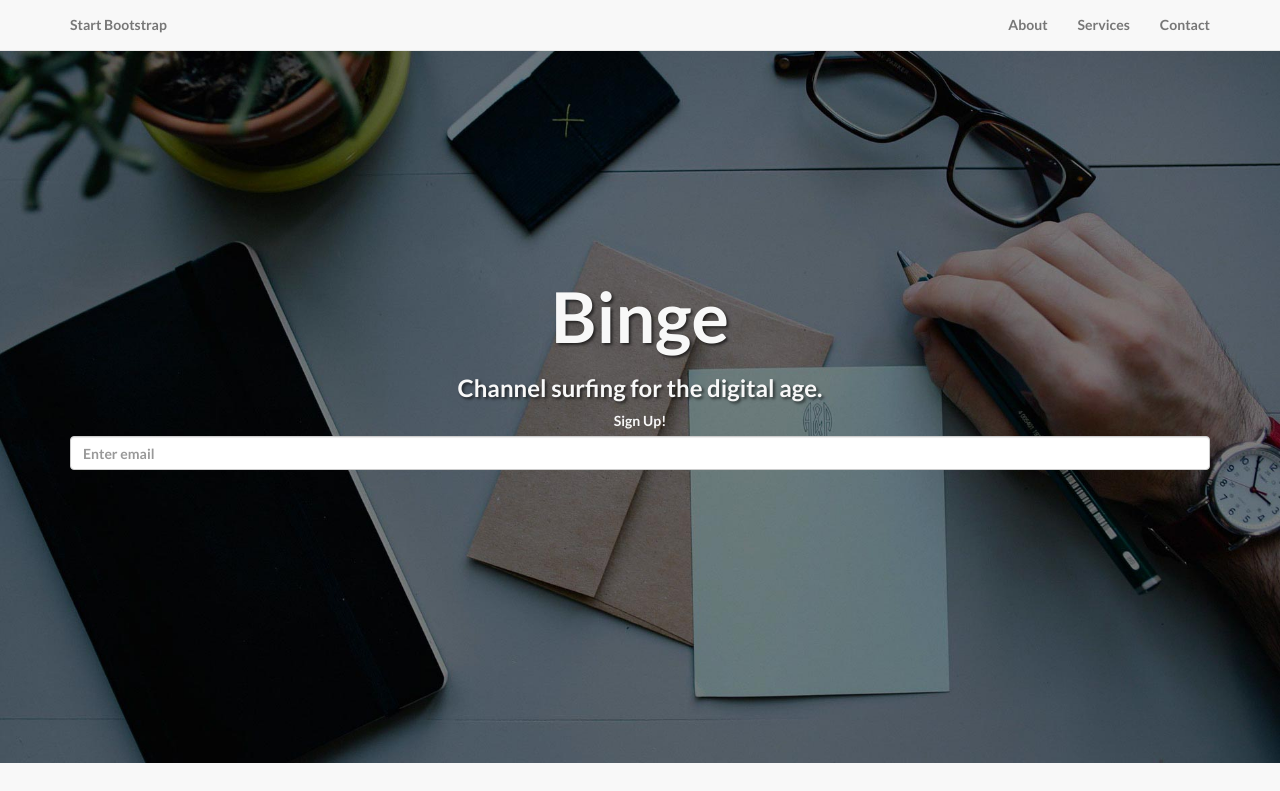
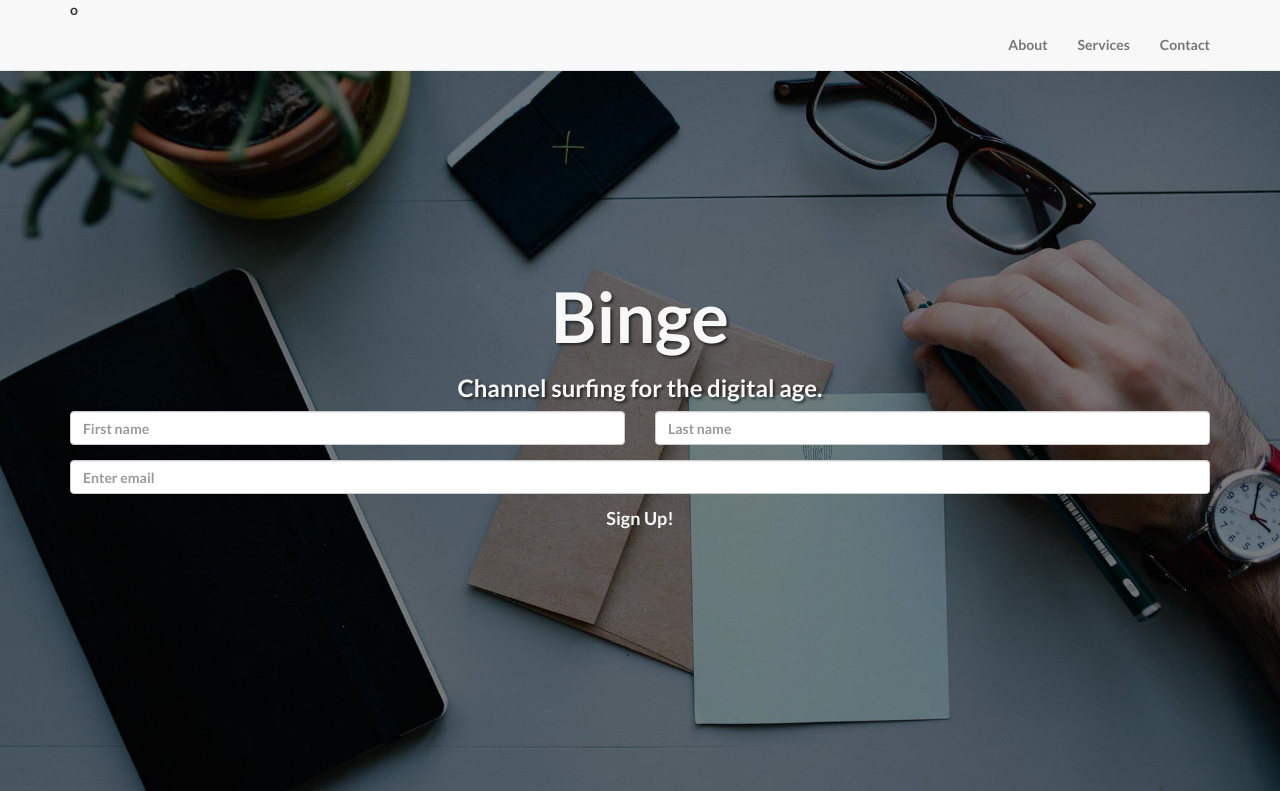
Before and after one commit to Binge-Application/Website, a plain HTML site: page index.html in a window 1280 px wide. Shown: the top 791 px of the page. Drawn offline with Linux system fonts and the light colour scheme.

Commit message:
Update index.html

```diff
--- a/index.html
+++ b/index.html
@@ -20,21 +20,12 @@
     <link href="font-awesome/css/font-awesome.min.css" rel="stylesheet" type="text/css">
     <link href="https://fonts.googleapis.com/css?family=Lato:300,400,700,300italic,400italic,700italic" rel="stylesheet" type="text/css">
 
-    <!-- HTML5 Shim and Respond.js IE8 support of HTML5 elements and media queries -->
-    <!-- WARNING: Respond.js doesn't work if you view the page via file:// -->
-    <!--[if lt IE 9]>
-        <script src="https://oss.maxcdn.com/libs/html5shiv/3.7.0/html5shiv.js"></script>
-        <script src="https://oss.maxcdn.com/libs/respond.js/1.4.2/respond.min.js"></script>
-    <![endif]-->
-
 </head>
 
 <body>
 
-    <!-- Navigation -->
     <nav class="navbar navbar-default navbar-fixed-top topnav" role="navigation">
-        <div class="container topnav">
-            <!-- Brand and toggle get grouped for better mobile display -->
+        <div class="container topnav">o
             <div class="navbar-header">
                 <button type="button" class="navbar-toggle" data-toggle="collapse" data-target="#bs-example-navbar-collapse-1">
                     <span class="sr-only">Toggle navigation</span>
@@ -42,9 +33,7 @@
                     <span class="icon-bar"></span>
                     <span class="icon-bar"></span>
                 </button>
-                <a class="navbar-brand topnav" href="#">Start Bootstrap</a>
             </div>
-            <!-- Collect the nav links, forms, and other content for toggling -->
             <div class="collapse navbar-collapse" id="bs-example-navbar-collapse-1">
                 <ul class="nav navbar-nav navbar-right">
                     <li>
@@ -74,12 +63,25 @@
                     <div class="intro-message">
                         <h1>Binge</h1>
                         <h3>Channel surfing for the digital age.</h3>
-                        <form>
+                        <div class="row">
+
+                            <div class="form-group col-xs-6">
+                            <label for="firstname" class="sr-only"></label>
+                            <input id="firstname" class="form-control input-group-lg reg_name" type="text" name="firstname" placeholder="First name"/>
+                            </div>
+
+                            <div class="form-group col-xs-6">
+                            <label for="lastname" class="sr-only"></label>
+                            <input id="lastname" class="form-control input-group-lg reg_name" type="text" name="lastname" placeholder="Last name"/>
+                            </div>
+
+                        </div>
+
                             <div class="form-group">
-                            <label for="exampleInputEmail1">Sign Up!</label>
                             <input type="email" class="form-control" id="exampleInputEmail1" aria-describedby="emailHelp" placeholder="Enter email">
                             </div>
-                         </form>
+
+                        <h4>Sign Up!</h4>
                     </div>
                 </div>
             </div>
@@ -119,7 +121,7 @@
         <div class="container">
 
             <div class="row">
-                <div class="col-lg-5 col-lg-offset-1 col-sm-push-6  col-sm-6">
+                <div class="col-lg-5 col-sm-6">
                     <hr class="section-heading-spacer">
                     <div class="clearfix"></div>
                     <h2 class="section-heading">Bored? <br>Just keep swiping.</h2>
@@ -180,7 +182,7 @@
                             <a href="#contact">Contact</a>
                         </li>
                     </ul>
-                    <p class="copyright text-muted small">Copyright &copy; Your Company 2014. All Rights Reserved</p>
+                    <p class="copyright text-muted small">Copyright &copy; Binge 2017. All Rights Reserved</p>
                 </div>
             </div>
         </div>
```
